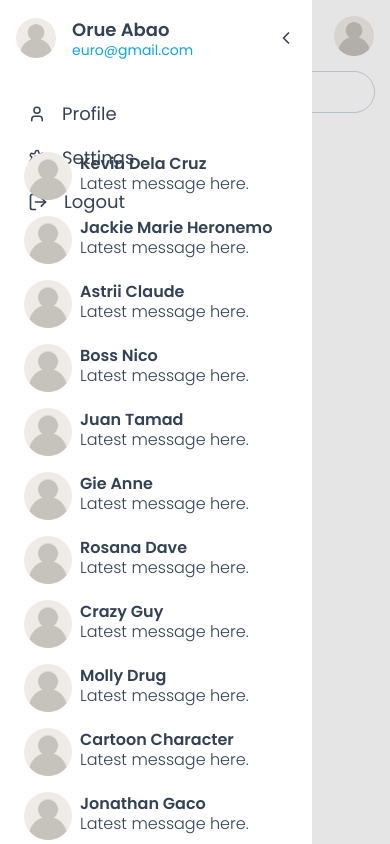
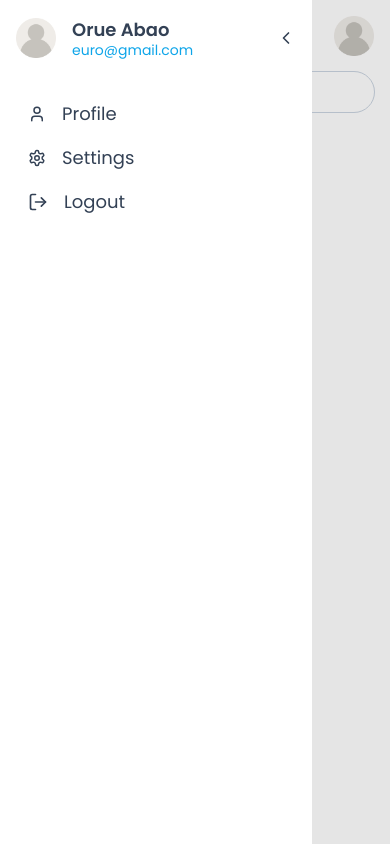
Before and after one commit to EuroAbao28/Meshenger, a React (Vite) app in the folder client/: page / in a window 390 px wide. Both pictures are taken after a click on the icon 28 px from the left and 36 px from the top of the page. Built offline with nearby package versions, Linux system fonts and the light colour scheme.

Commit message:
sidenav z-index

```diff
--- a/client/src/components/SideMenu.jsx
+++ b/client/src/components/SideMenu.jsx
@@ -15,13 +15,13 @@ function SideMenu() {
       {isSideMenuOpen && (
         <div
           onClick={() => setIsSideMenuOpen(false)}
-          className="absolute top-0 bottom-0 left-0 right-0 bg-black/10 sm:hidden"></div>
+          className="absolute top-0 bottom-0 left-0 right-0 z-10 bg-black/10 sm:hidden"></div>
       )}
 
       {/*  sidemenu for small screen */}
       <div
         className={classnames(
-          " bg-white sm:relative absolute  top-0 bottom-0 transition-all overflow-hidden p-4 sm:hidden w-4/5 ease-in-out duration-300",
+          " bg-white sm:relative absolute z-20 top-0 bottom-0 transition-all overflow-hidden p-4 sm:hidden w-4/5 ease-in-out duration-300",
           {
             "left-0": isSideMenuOpen,
             "-left-full": !isSideMenuOpen,
```
